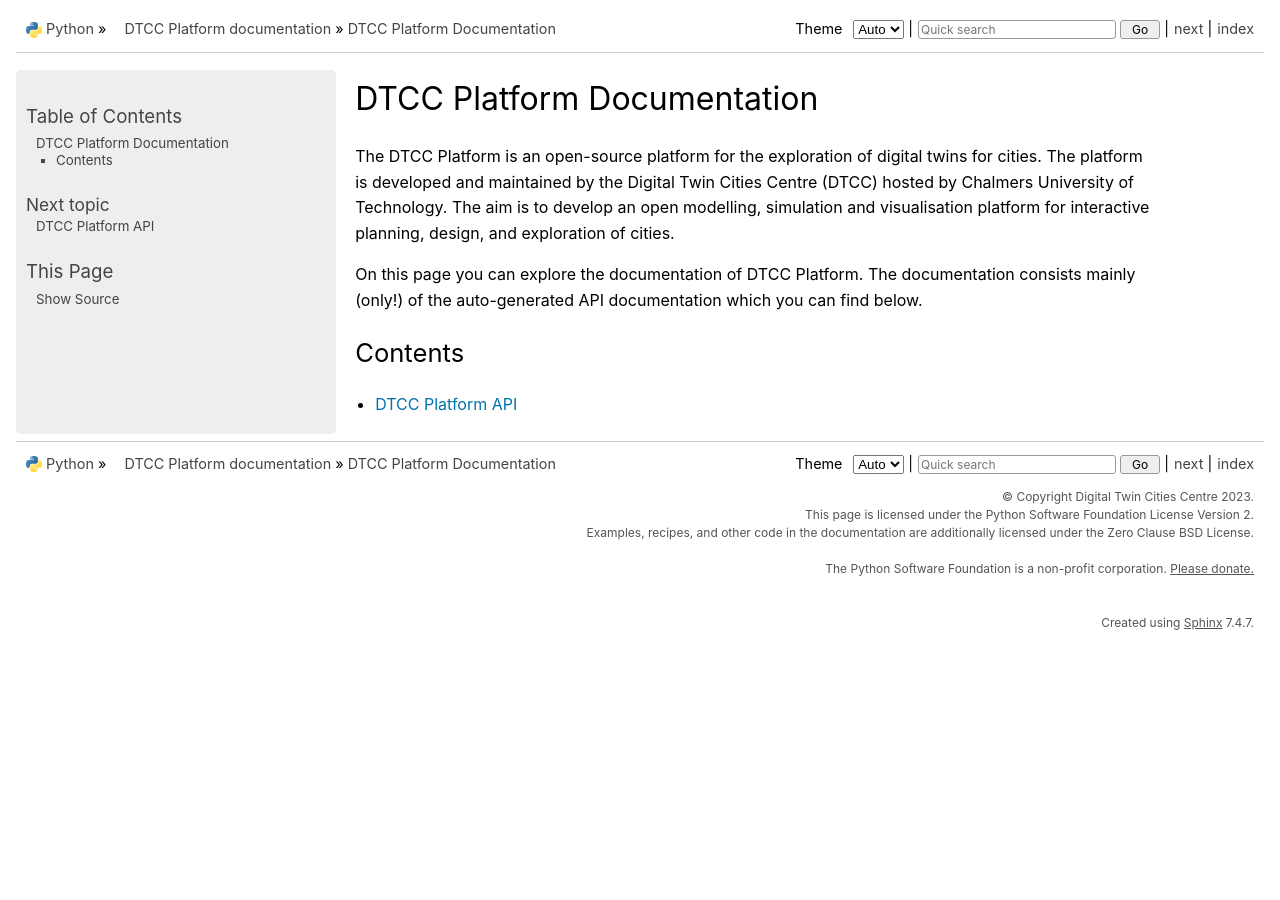
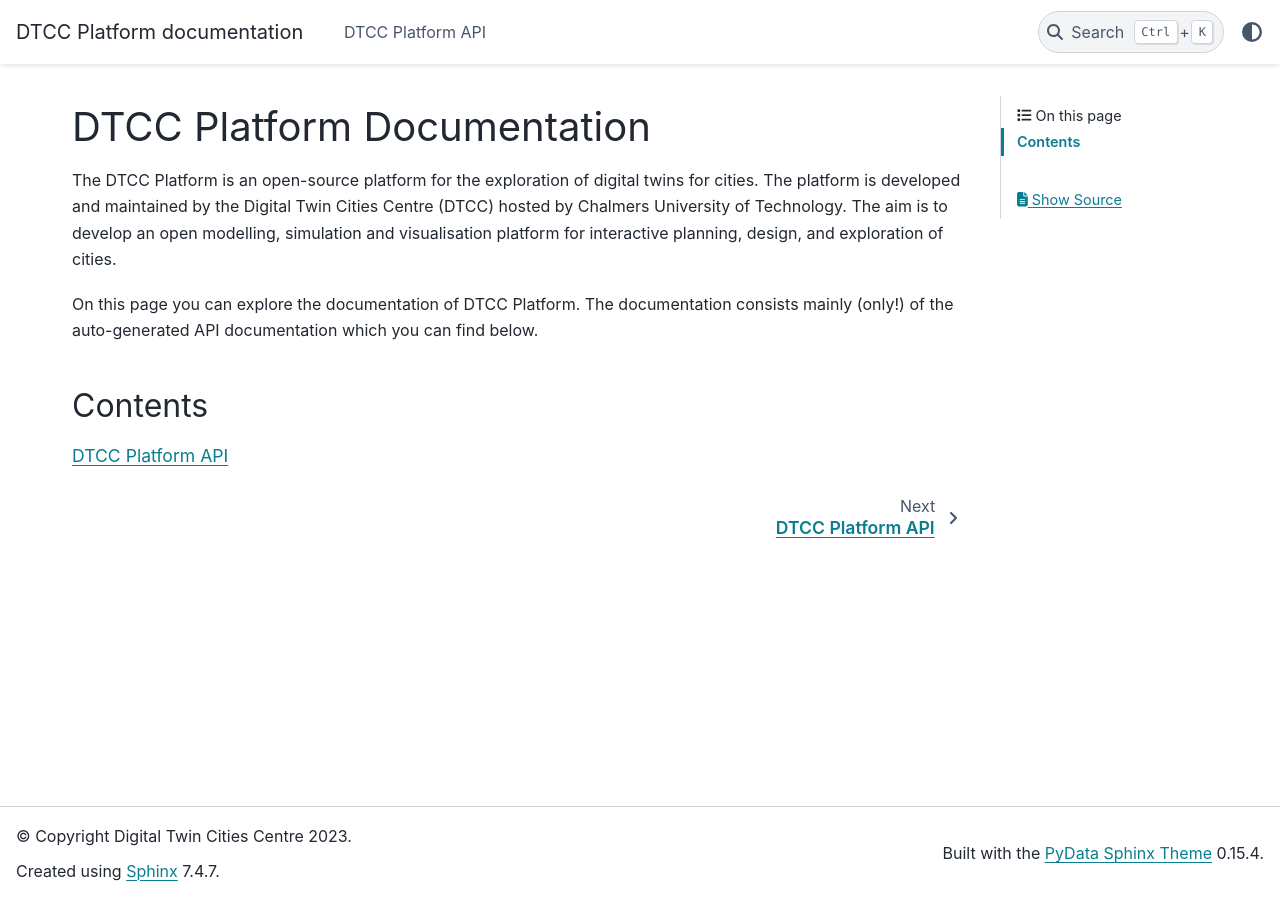
Before and after one commit to dtcc-platform/dtcc, a Sphinx documentation site: the page built from docs/sphinx/source/index.rst, in a window 1280 px wide. Built offline with Sphinx 7.4.7 and the PyData theme 0.15.4, drawn with Linux system fonts in a browser that asks for light colours.

Commit message:
Some doc testing

```diff
--- a/docs/sphinx/source/conf.py
+++ b/docs/sphinx/source/conf.py
@@ -17,14 +17,14 @@
     "sphinx.ext.duration",
     "sphinx.ext.autodoc",
     "sphinx.ext.autosummary",
+    "sphinx.ext.napoleon",
 ]
 
 templates_path = ["_templates"]
 exclude_patterns = []
 
-
 # -- Options for HTML output -------------------------------------------------
 # https://www.sphinx-doc.org/en/master/usage/configuration.html#options-for-html-output
-#
-html_theme = "python_docs_theme"
+
+html_theme = "pydata_sphinx_theme"
 html_static_path = ["_static"]
--- a/pyproject.toml
+++ b/pyproject.toml
@@ -23,6 +23,9 @@
   "dtcc-builder@git+https://github.com/dtcc-platform/dtcc-builder.git@develop",
   "dtcc-viewer@git+https://github.com/dtcc-platform/dtcc-viewer.git@develop",
   "dtcc-wrangler@git+https://github.com/dtcc-platform/dtcc-wrangler.git@develop",
+  "sphinx",
+  "python-docs-theme",
+  "pydata-sphinx-theme"
 ]
 
 [project.optional-dependencies]
```
